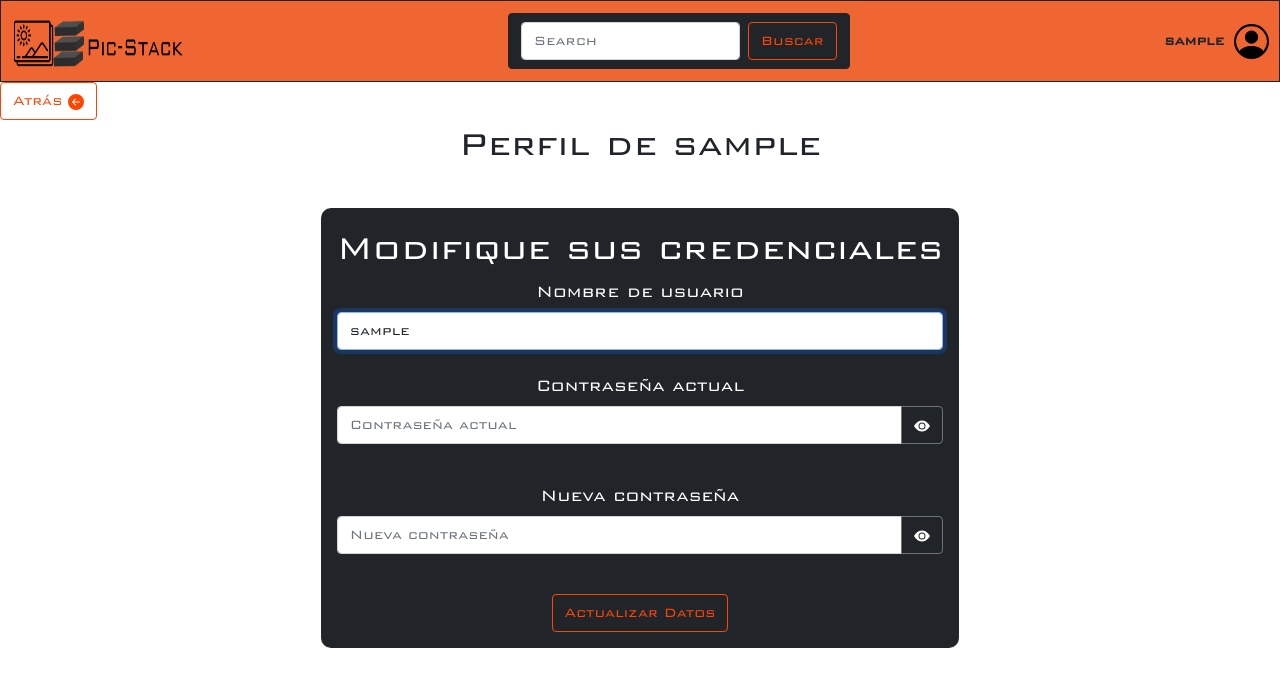
After one commit to Rosillon2001/PicStack, a Flask app: page /user/1 in a window 1280 px wide. The commit adds this page. Shown: the top 687 px of the page. Run offline with Flask 2, Linux system fonts and the light colour scheme; the visitor is signed in with stand-in values (Sample User, id 1); data comes from the database, SQL or seed files in the repository.

Commit message:
shw pswd bttn

```diff
--- a/app.py
+++ b/app.py
@@ -1,5 +1,5 @@
 from os import error
-from flask import Flask, request, render_template, session
+from flask import Flask, request, render_template, session, redirect
 from flask_sqlalchemy import SQLAlchemy
 from werkzeug.utils import redirect
 from Config import *
@@ -70,20 +70,31 @@ def loginUser():
         return render_template('login.html', message = errores)
     else:
         session['username'] = username
-        message = session['username']
-        return render_template("home.html", message = message)
+        #message = session['username']
+        Userid = get_user_id(session['username'])
+        session['id'] = Userid
+        #sendId = session['id']
+        return redirect("/home")
 
 @app.route('/home', methods = ['GET'])
 def feed():
     message = session['username']
-    return render_template('home.html', message = message)
+    sendId = session['id']
+    return render_template('home.html', message = message, id = sendId)
 
 @app.route('/images', methods = ['GET'])
 def repo():
     message = session['username']
-    return render_template('images.html', message = message)
+    sendId = session['id']
+    return render_template('images.html', message = message, id = sendId)
 
-
+@app.route('/user/<id>', methods =['GET'])
+def showdata(id):
+    message = session['username']
+    sendId = session['id']
+    datos = get_user_byid(id)
+    print(datos)
+    return render_template('profile.html', message = message, datos = datos, id = sendId)
 
 if __name__ == "__main__":
     app.run()
--- a/static/css/index.css
+++ b/static/css/index.css
@@ -20,6 +20,13 @@
     height: 10%;
 }
 
+#jumboProfile{
+    color:#ffffff;
+    padding: 2vh;
+    text-align: center;
+    border-radius: 10px;
+}
+
 .nav-pills .nav-link.active, .nav-pills .show>.nav-link {
     font-weight: bold;
     color: white;
@@ -37,3 +44,12 @@
 .nav-link:focus, .nav-link:hover {
     color: #ffffff;
 }
+
+.btn-outline-light {
+    color: #f8f9fa;
+    border-color: orangered;
+}
+ .btn-outline-dark{
+     color: white;
+     border-color: orangered;
+ }
--- a/static/js/app.js
+++ b/static/js/app.js
@@ -11,4 +11,5 @@ function navs(){
         repo.classList.add('active')
     }
 }
+
 navs()
--- a/templates/base/main.html
+++ b/templates/base/main.html
@@ -26,10 +26,10 @@
               </nav>
         </div>
         <div class="d-flex align-items-center" style="margin-right: 10px;">
-            <div class="d-flex align-items-center" style="margin-right: 10px;">
+            <div class="d-flex align-items-center" style="margin-right: 10px;font-size: 16PX;font-weight: bold;">
                 {{message}}
             </div>
-            <a href="#" style="color: black;">
+            <a href="/user/{{id}}" style="color: black;">
             <svg xmlns="http://www.w3.org/2000/svg" width="35" height="35" fill="currentColor" class="bi bi-person-circle" viewBox="0 0 16 16">
                 <path d="M11 6a3 3 0 1 1-6 0 3 3 0 0 1 6 0z"/>
                 <path fill-rule="evenodd" d="M0 8a8 8 0 1 1 16 0A8 8 0 0 1 0 8zm8-7a7 7 0 0 0-5.468 11.37C3.242 11.226 4.805 10 8 10s4.757 1.225 5.468 2.37A7 7 0 0 0 8 1z"/>
--- /dev/null
+++ b/templates/profile.html
@@ -0,0 +1,70 @@
+{% extends 'base/main.html' %}
+
+{% block contenido %}
+<div>
+    <button class="btn btn-outline-dark" type="submit" style="color: orangered;" onclick="history.back()">Atrás
+        <svg xmlns="http://www.w3.org/2000/svg" width="16" height="16" fill="currentColor" class="bi bi-arrow-left-circle-fill" viewBox="0 0 16 16">
+            <path d="M8 0a8 8 0 1 0 0 16A8 8 0 0 0 8 0zm3.5 7.5a.5.5 0 0 1 0 1H5.707l2.147 2.146a.5.5 0 0 1-.708.708l-3-3a.5.5 0 0 1 0-.708l3-3a.5.5 0 1 1 .708.708L5.707 7.5H11.5z"/>
+          </svg>
+    </button>
+</div>
+<div class="d-flex justify-content-center"><h1>Perfil de {{datos['nombre_usuario']}}</h1></div>
+
+
+    <div class="d-flex p-2 bd-highlight align-items-center justify-content-center flex-column flex-grow-1 ">
+        <!-- mensajes de error -->
+    <div class="jumbotron mt-4 align-items-center bg-dark" id="jumboProfile">
+        <h1>Modifique sus credenciales</h1>
+        <form action="/update" method="PUT">
+            <h5>Nombre de usuario</h5>
+                <div class="form-group">
+                    <input type="text" name='username' class="form-control" placeholder="Nombre de usuario" value="{{datos['nombre_usuario']}}" autofocus>
+                </div>
+                <br>
+            <h5>Contraseña actual</h5>
+                <div class="form-group">
+                    <div class="input-group mb-3">
+                        <input type="password" name='password' class="form-control" placeholder="Contraseña actual" id="passwordProfile1">
+                        <button class="btn btn-outline-secondary" type="button" id="buttonSH1">
+                            <svg xmlns="http://www.w3.org/2000/svg" width="16" height="16" fill="white" class="bi bi-eye-fill" viewBox="0 0 16 16" id="showpassP1">
+                                <path d="M10.5 8a2.5 2.5 0 1 1-5 0 2.5 2.5 0 0 1 5 0z"/>
+                                <path d="M0 8s3-5.5 8-5.5S16 8 16 8s-3 5.5-8 5.5S0 8 0 8zm8 3.5a3.5 3.5 0 1 0 0-7 3.5 3.5 0 0 0 0 7z"/>
+                            </svg>
+                            <svg style="display:none" xmlns="http://www.w3.org/2000/svg" width="16" height="16" fill="white" class="bi bi-eye-slash-fill" viewBox="0 0 16 16" id="hidepassP1">
+                                <path d="m10.79 12.912-1.614-1.615a3.5 3.5 0 0 1-4.474-4.474l-2.06-2.06C.938 6.278 0 8 0 8s3 5.5 8 5.5a7.029 7.029 0 0 0 2.79-.588zM5.21 3.088A7.028 7.028 0 0 1 8 2.5c5 0 8 5.5 8 5.5s-.939 1.721-2.641 3.238l-2.062-2.062a3.5 3.5 0 0 0-4.474-4.474L5.21 3.089z"/>
+                                <path d="M5.525 7.646a2.5 2.5 0 0 0 2.829 2.829l-2.83-2.829zm4.95.708-2.829-2.83a2.5 2.5 0 0 1 2.829 2.829zm3.171 6-12-12 .708-.708 12 12-.708.708z"/>
+                              </svg>
+                        </button>
+                    </div>
+                </div>
+                <br>
+            <h5>Nueva contraseña</h5>
+                <div class="form-group">
+                    <div class="input-group mb-3">
+                        <input type="password" name='passwordNew' class="form-control" placeholder="Nueva contraseña" id="passwordProfile2">
+                        <button class="btn btn-outline-secondary" type="button" id="buttonSH2">
+                            <svg xmlns="http://www.w3.org/2000/svg" width="16" height="16" fill="white" class="bi bi-eye-fill" viewBox="0 0 16 16" id="showpassP2">
+                                <path d="M10.5 8a2.5 2.5 0 1 1-5 0 2.5 2.5 0 0 1 5 0z"/>
+                                <path d="M0 8s3-5.5 8-5.5S16 8 16 8s-3 5.5-8 5.5S0 8 0 8zm8 3.5a3.5 3.5 0 1 0 0-7 3.5 3.5 0 0 0 0 7z"/>
+                            </svg>
+                            <svg style="display: none;" xmlns="http://www.w3.org/2000/svg" width="16" height="16" fill="white" class="bi bi-eye-slash-fill" viewBox="0 0 16 16" id="hidepassP2">
+                                <path d="m10.79 12.912-1.614-1.615a3.5 3.5 0 0 1-4.474-4.474l-2.06-2.06C.938 6.278 0 8 0 8s3 5.5 8 5.5a7.029 7.029 0 0 0 2.79-.588zM5.21 3.088A7.028 7.028 0 0 1 8 2.5c5 0 8 5.5 8 5.5s-.939 1.721-2.641 3.238l-2.062-2.062a3.5 3.5 0 0 0-4.474-4.474L5.21 3.089z"/>
+                                <path d="M5.525 7.646a2.5 2.5 0 0 0 2.829 2.829l-2.83-2.829zm4.95.708-2.829-2.83a2.5 2.5 0 0 1 2.829 2.829zm3.171 6-12-12 .708-.708 12 12-.708.708z"/>
+                            </svg>
+                        </button>
+                    </div>
+                </div>
+
+                <br>
+                <div class="d-flex form-group justify-content-center">
+                    <button class="btn btn-outline-light" type="submit" style="color: orangered;">Actualizar Datos</button>
+                </div>
+
+        </form>
+    </div>
+
+    </div>
+</div>
+
+<script src="../static/js/pw.js"> </script>
+{% endblock %}
--- a/user_controller.py
+++ b/user_controller.py
@@ -39,9 +39,14 @@ def get_user_pass(request):
     user = request.form['username']
     datos = db.session.query(User).filter(User.nombre_usuario == user)
     for row in datos:
-        print('En la db ->')
-        print(row.clave)
-    return row.clave
+        clave = row.clave
+    return clave
+
+def get_user_id(username):
+    datos = db.session.query(User).filter(User.nombre_usuario == username)
+    for row in datos:
+        user = row.id_usuario
+    return user
 
 def auth_pass(request, password):
     claveDB = get_user_pass(request).encode('utf-8')
```
Also changed, not shown: static/js/pw.js (added, +26 -0 lines), static/js/pwLogin.js (added, +25 -0 lines), static/js/pwRegistro.js (added, +26 -0 lines), templates/login.html (+16 -2 lines), templates/register.html (+28 -2 lines).
